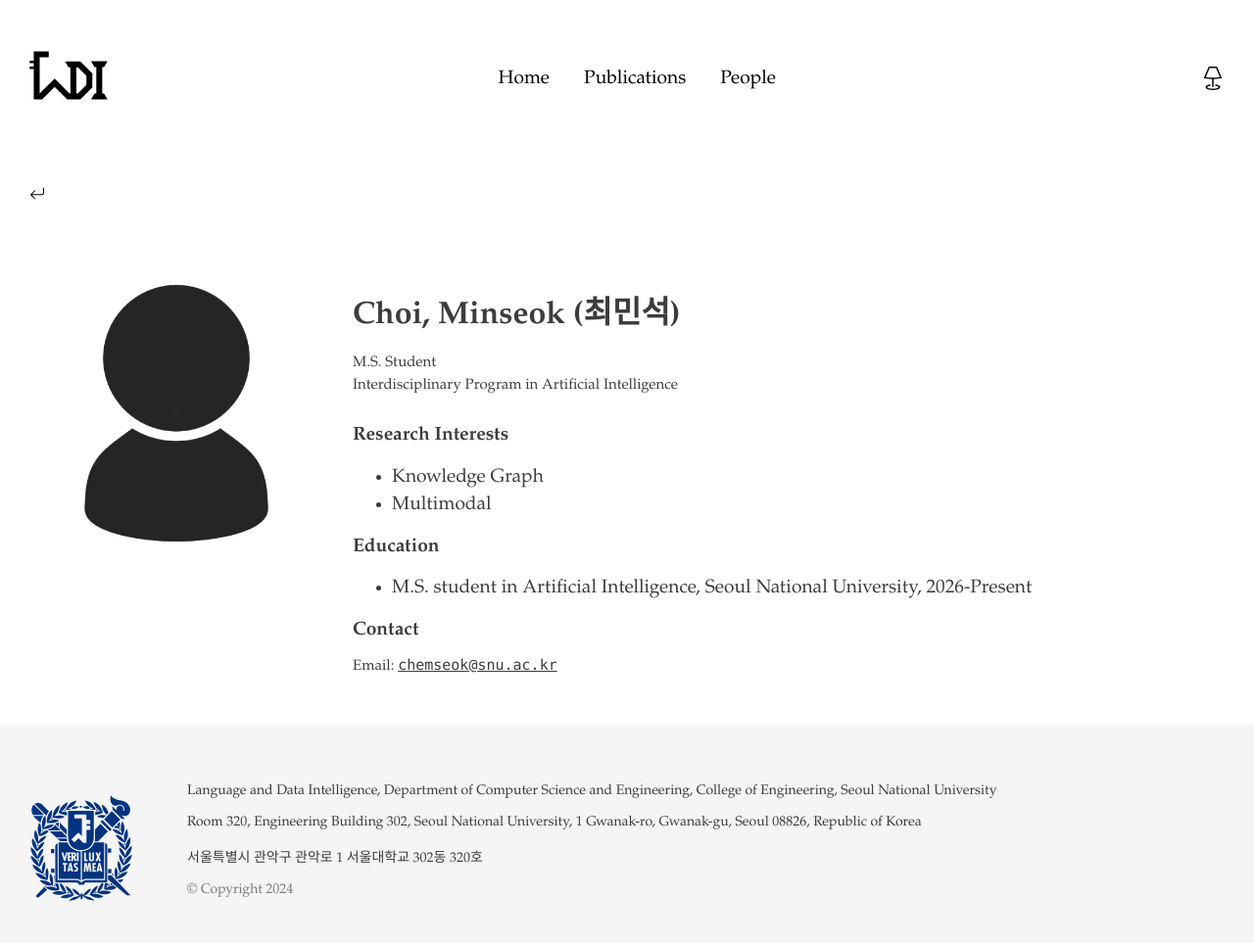
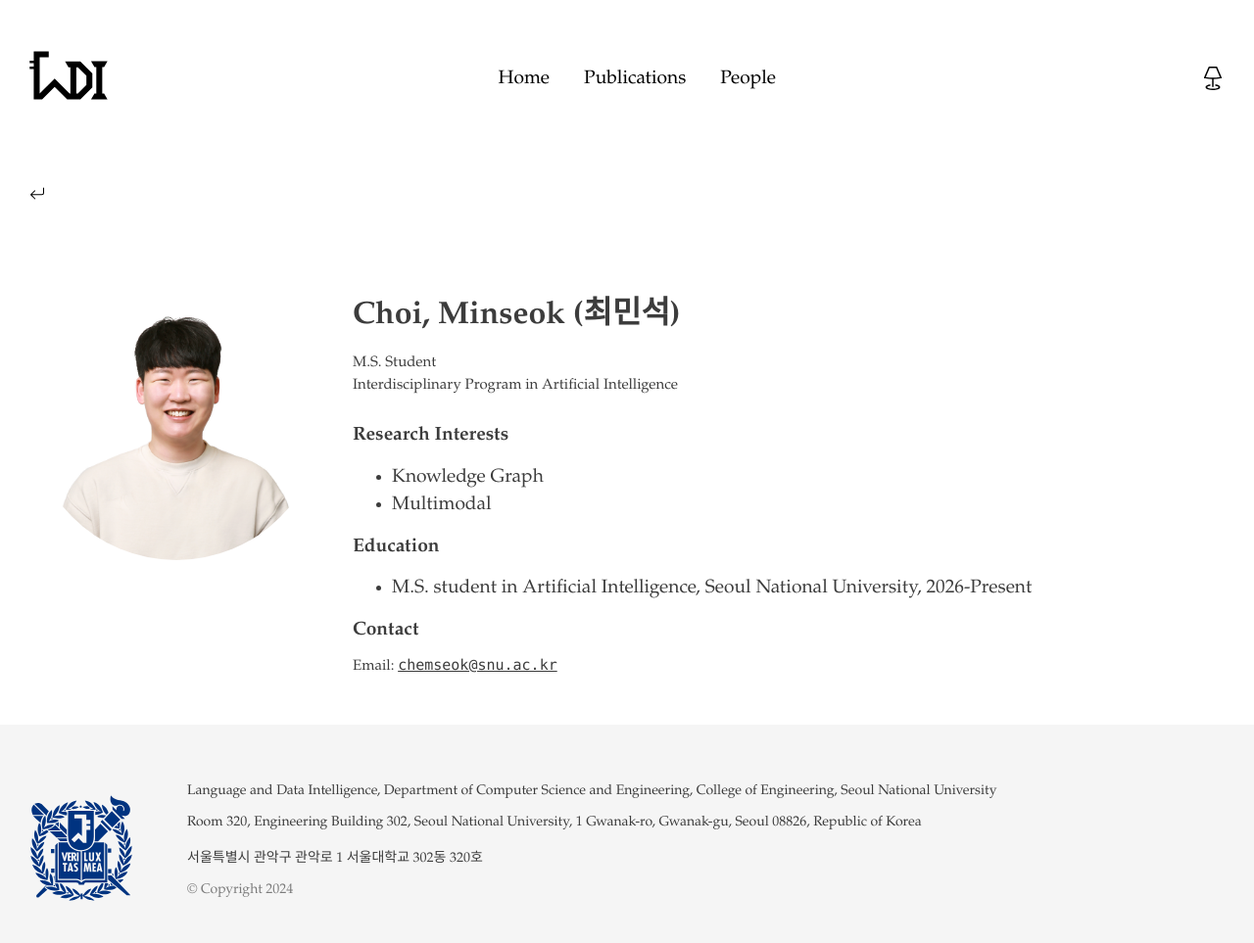
Before and after one commit to ldilab/ldilab.github.io, a Jekyll site: the page built from _people/choims.md, in a window 1280 px wide. Shown: the whole page at 98% size. Built offline with Jekyll 4.4.1, drawn with Linux system fonts in a browser that asks for light colours.

Commit message:
Update minseok's profile (add picture)

```diff
--- a/_people/choims.md
+++ b/_people/choims.md
@@ -12,4 +12,5 @@ education:
 mail: chemseok@snu.ac.kr
 photo: nopicture.png
 timestamp: 2026-1-2
+photo: choims.jpeg
 ---
```
Also changed, not shown: assets/images/people/choims.jpeg (added).
